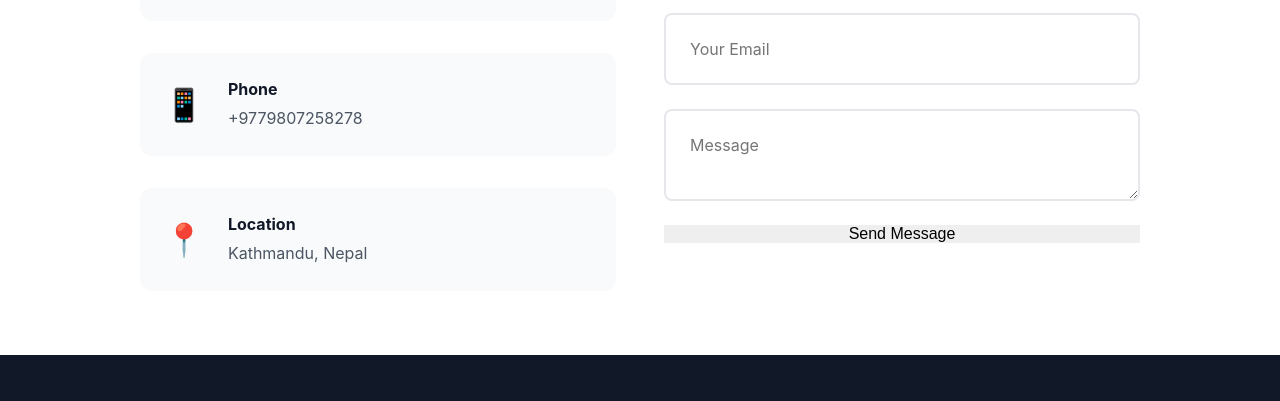
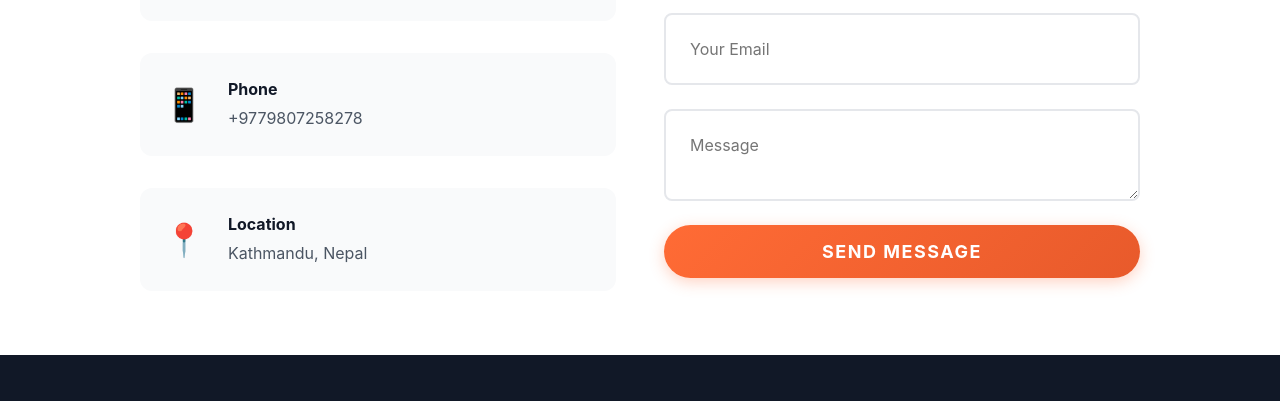
Before and after one commit to csatendra1149-create/WebSite-HomeTest_Flavour, a plain HTML site: page index.html in a window 1280 px wide. Shown: the part 5226-5627 px from the top of the page. Drawn offline with Linux system fonts and the light colour scheme.

```diff
--- a/style.css
+++ b/style.css
@@ -768,12 +768,41 @@ section {
     outline: none;
     border-color: var(--orange);
 }
+.contact-form button {
+    width: 100%;
+    padding: 16px 32px;
+    background: linear-gradient(135deg, var(--orange), var(--orange-dark));
+    color: var(--white);
+    border: none;
+    border-radius: var(--radius-full);
+    font-size: 1.125rem;
+    font-weight: 700;
+    cursor: pointer;
+    transition: all 0.3s ease;
+    box-shadow: 0 4px 15px rgba(255, 107, 53, 0.3);
+    text-transform: uppercase;
+    letter-spacing: 1.5px;
+    font-family: var(--font-sans);
+}
 
-.contact-form button {
-    border: none;
-    cursor: pointer;
-    font-size: 1rem;
+.contact-form button:hover {
+    transform: translateY(-3px);
+    box-shadow: 0 8px 25px rgba(255, 107, 53, 0.5);
+    background: linear-gradient(135deg, var(--orange-dark), var(--orange));
 }
+
+.contact-form button:active {
+    transform: translateY(-1px);
+    box-shadow: 0 4px 15px rgba(255, 107, 53, 0.3);
+}
+
+.contact-form button:disabled {
+    opacity: 0.6;
+    cursor: not-allowed;
+    transform: none;
+}
+
+
 
 /* ===== FOOTER ===== */
 .footer {
@@ -969,4 +998,5 @@ section {
 .mb-1 { margin-bottom: var(--spacing-xs); }
 .mb-2 { margin-bottom: var(--spacing-sm); }
 .mb-3 { margin-bottom: var(--spacing-md); }
+
 .mb-4 { margin-bottom: var(--spacing-lg); }
```
